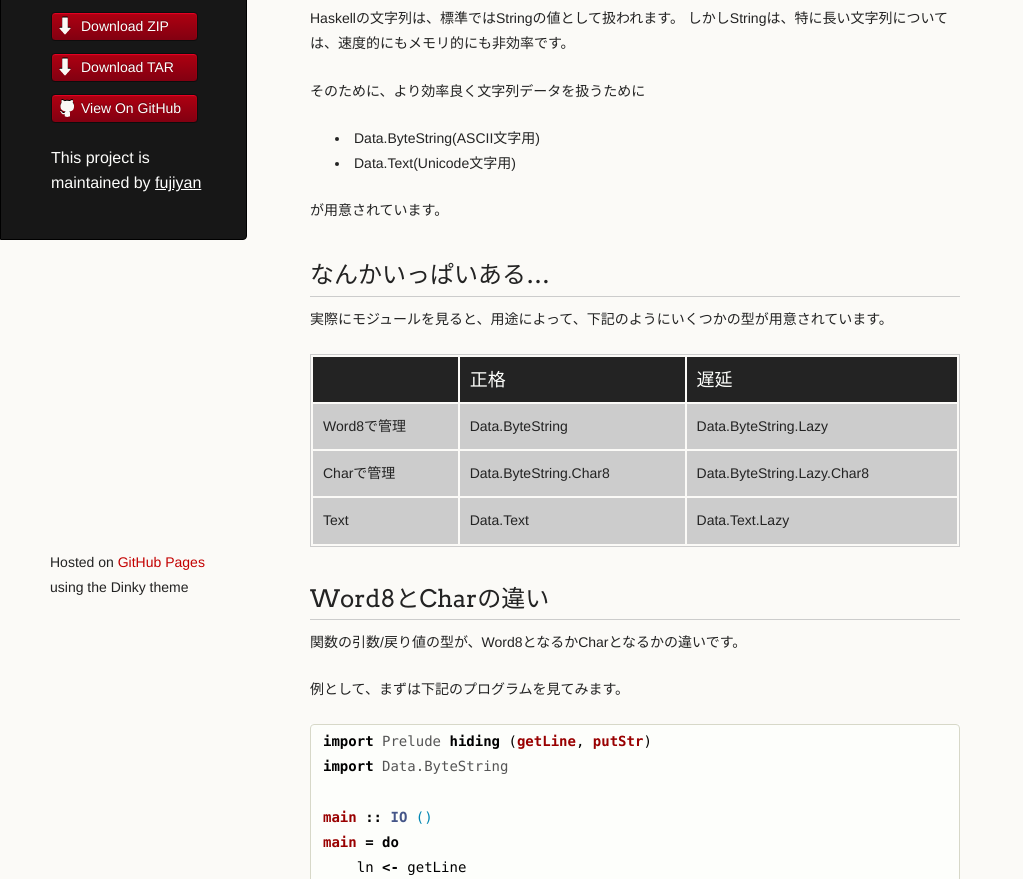
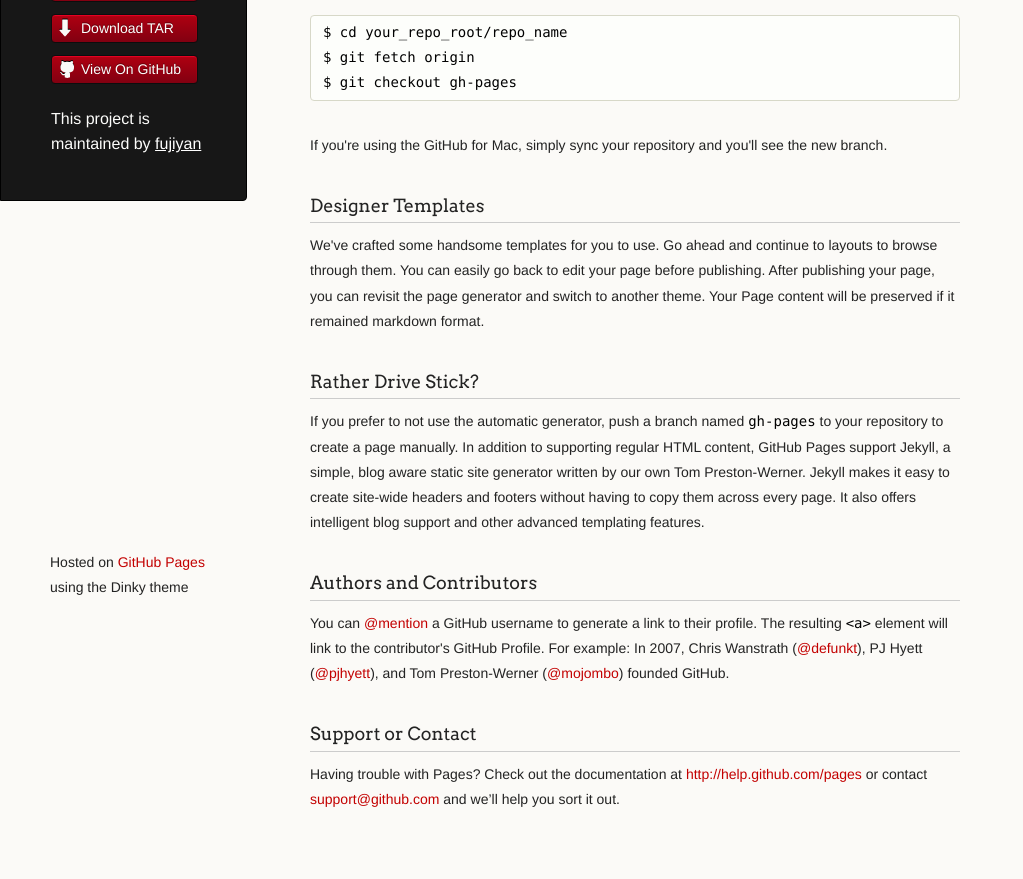
Before and after one commit to fujiyan/toriaezuzakki, a plain HTML site: page index.html in a window 1280 px wide. Shown: the part 168-1047 px from the top of the page, without its empty margins (0-1023 px from the left). Drawn offline with Linux system fonts and the light colour scheme.

Commit message:
Create gh-pages branch via GitHub

```diff
--- a/index.html
+++ b/index.html
@@ -3,7 +3,7 @@
   <head>
     <meta charset="utf-8">
     <meta http-equiv="X-UA-Compatible" content="chrome=1">
-    <title>とりあえず雑記帳 by fujiyan</title>
+    <title>Toriaezuzakki by fujiyan</title>
 
     <link rel="stylesheet" href="stylesheets/styles.css">
     <link rel="stylesheet" href="stylesheets/pygment_trac.css">
@@ -16,7 +16,7 @@
   <body>
     <div class="wrapper">
       <header>
-        <h1 class="header">とりあえず雑記帳</h1>
+        <h1 class="header">Toriaezuzakki</h1>
         <p class="header"></p>
 
         <ul>
@@ -30,65 +30,37 @@
 
       </header>
       <section>
-        <h1>
-<a name="bytestring%E3%81%A8text" class="anchor" href="#bytestring%E3%81%A8text"><span class="octicon octicon-link"></span></a>ByteStringとText</h1>
+        <h3>
+<a name="welcome-to-github-pages" class="anchor" href="#welcome-to-github-pages"><span class="octicon octicon-link"></span></a>Welcome to GitHub Pages.</h3>
 
-<h2>
-<a name="string%E3%81%AF%E9%9D%9E%E5%8A%B9%E7%8E%87" class="anchor" href="#string%E3%81%AF%E9%9D%9E%E5%8A%B9%E7%8E%87"><span class="octicon octicon-link"></span></a>Stringは非効率</h2>
+<p>This automatic page generator is the easiest way to create beautiful pages for all of your projects. Author your page content here using GitHub Flavored Markdown, select a template crafted by a designer, and publish. After your page is generated, you can check out the new branch:</p>
 
-<p>Haskellの文字列は、標準ではStringの値として扱われます。
-しかしStringは、特に長い文字列については、速度的にもメモリ的にも非効率です。</p>
+<pre><code>$ cd your_repo_root/repo_name
+$ git fetch origin
+$ git checkout gh-pages
+</code></pre>
 
-<p>そのために、より効率良く文字列データを扱うために</p>
+<p>If you're using the GitHub for Mac, simply sync your repository and you'll see the new branch.</p>
 
-<ul>
-<li>Data.ByteString(ASCII文字用)</li>
-<li>Data.Text(Unicode文字用)</li>
-</ul><p>が用意されています。</p>
+<h3>
+<a name="designer-templates" class="anchor" href="#designer-templates"><span class="octicon octicon-link"></span></a>Designer Templates</h3>
 
-<h2>
-<a name="%E3%81%AA%E3%82%93%E3%81%8B%E3%81%84%E3%81%A3%E3%81%B1%E3%81%84%E3%81%82%E3%82%8B" class="anchor" href="#%E3%81%AA%E3%82%93%E3%81%8B%E3%81%84%E3%81%A3%E3%81%B1%E3%81%84%E3%81%82%E3%82%8B"><span class="octicon octicon-link"></span></a>なんかいっぱいある…</h2>
+<p>We've crafted some handsome templates for you to use. Go ahead and continue to layouts to browse through them. You can easily go back to edit your page before publishing. After publishing your page, you can revisit the page generator and switch to another theme. Your Page content will be preserved if it remained markdown format.</p>
 
-<p>実際にモジュールを見ると、用途によって、下記のようにいくつかの型が用意されています。</p>
+<h3>
+<a name="rather-drive-stick" class="anchor" href="#rather-drive-stick"><span class="octicon octicon-link"></span></a>Rather Drive Stick?</h3>
 
-<table>
-<thead><tr>
-<th></th>
-<th>正格</th>
-<th>遅延</th>
-</tr></thead>
-<tbody>
-<tr>
-<td>Word8で管理</td>
-<td>Data.ByteString</td>
-<td>Data.ByteString.Lazy</td>
-</tr>
-<tr>
-<td>Charで管理</td>
-<td>Data.ByteString.Char8</td>
-<td>Data.ByteString.Lazy.Char8</td>
-</tr>
-<tr>
-<td>Text</td>
-<td>Data.Text</td>
-<td>Data.Text.Lazy</td>
-</tr>
-</tbody>
-</table><h2>
-<a name="word8%E3%81%A8char%E3%81%AE%E9%81%95%E3%81%84" class="anchor" href="#word8%E3%81%A8char%E3%81%AE%E9%81%95%E3%81%84"><span class="octicon octicon-link"></span></a>Word8とCharの違い</h2>
+<p>If you prefer to not use the automatic generator, push a branch named <code>gh-pages</code> to your repository to create a page manually. In addition to supporting regular HTML content, GitHub Pages support Jekyll, a simple, blog aware static site generator written by our own Tom Preston-Werner. Jekyll makes it easy to create site-wide headers and footers without having to copy them across every page. It also offers intelligent blog support and other advanced templating features.</p>
 
-<p>関数の引数/戻り値の型が、Word8となるかCharとなるかの違いです。</p>
+<h3>
+<a name="authors-and-contributors" class="anchor" href="#authors-and-contributors"><span class="octicon octicon-link"></span></a>Authors and Contributors</h3>
 
-<p>例として、まずは下記のプログラムを見てみます。</p>
+<p>You can <a href="https://github.com/blog/821" class="user-mention">@mention</a> a GitHub username to generate a link to their profile. The resulting <code>&lt;a&gt;</code> element will link to the contributor's GitHub Profile. For example: In 2007, Chris Wanstrath (<a href="https://github.com/defunkt" class="user-mention">@defunkt</a>), PJ Hyett (<a href="https://github.com/pjhyett" class="user-mention">@pjhyett</a>), and Tom Preston-Werner (<a href="https://github.com/mojombo" class="user-mention">@mojombo</a>) founded GitHub.</p>
 
-<div class="highlight highlight-haskell"><pre><span class="kr">import</span> <span class="nn">Prelude</span> <span class="k">hiding</span> <span class="p">(</span><span class="nf">getLine</span><span class="p">,</span> <span class="nf">putStr</span><span class="p">)</span>
-<span class="kr">import</span> <span class="nn">Data.ByteString</span>
+<h3>
+<a name="support-or-contact" class="anchor" href="#support-or-contact"><span class="octicon octicon-link"></span></a>Support or Contact</h3>
 
-<span class="nf">main</span> <span class="ow">::</span> <span class="kt">IO</span> <span class="nb">()</span>
-<span class="nf">main</span> <span class="ow">=</span> <span class="kr">do</span>
-    <span class="n">ln</span> <span class="ow">&lt;-</span> <span class="n">getLine</span>
-    <span class="n">putStr</span> <span class="n">ln</span>
-</pre></div>
+<p>Having trouble with Pages? Check out the documentation at <a href="http://help.github.com/pages">http://help.github.com/pages</a> or contact <a href="mailto:support@github.com">support@github.com</a> and we’ll help you sort it out.</p>
       </section>
       <footer>
         <p><small>Hosted on <a href="http://pages.github.com">GitHub Pages</a> using the Dinky theme</small></p>
```
Also changed, not shown: params.json (+1 -1 lines).
